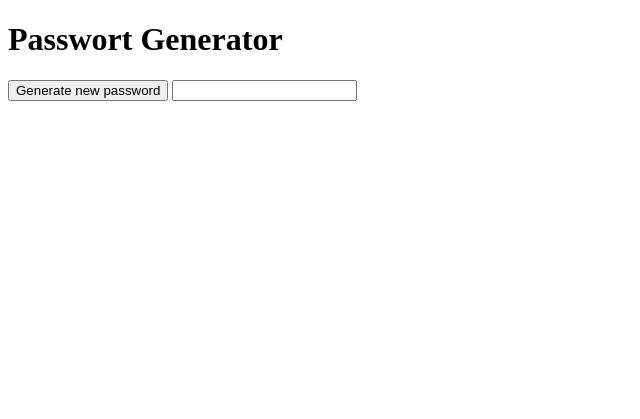
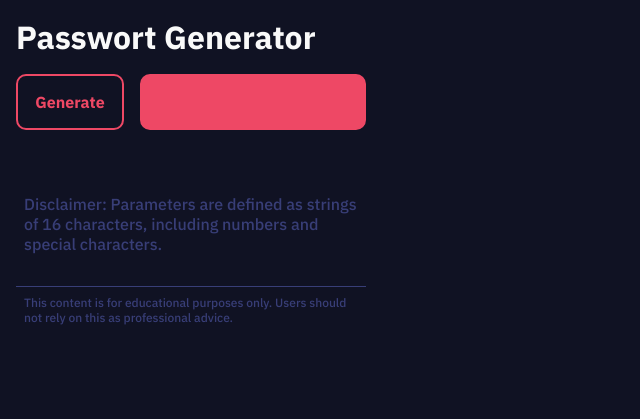
Before and after one commit to ynkroo/WEB_ISA.F24, a browser extension: page Yannick/Chrome_Passwort_Generator/index.html in a window 1280 px wide. Shown: the whole page, without its empty margins (0-640 px from the left). Drawn offline with nearby package versions, Linux system fonts and the light colour scheme; files that its build step writes are made by us from their sources.

Commit message:
update Generator

```diff
--- a/Yannick/Chrome_Passwort_Generator/generator.js
+++ b/Yannick/Chrome_Passwort_Generator/generator.js
@@ -3,16 +3,20 @@ document.getElementById("pressButton").addEventListener("click", function () {
   $.ajax({
     method: "GET",
     url: "https://api.api-ninjas.com/v1/passwordgenerator?length=" + length,
-    headers: { "X-Api-Key": "ZKP99o/G0eFhdyeBXAQzYA==2r9G6HKH49yu9Edq" }, // Replace 'YOUR_API_KEY' with your actual API key
+    headers: { "X-Api-Key": "ZKP99o/G0eFhdyeBXAQzYA==2r9G6HKH49yu9Edq" }, // Ensure this is the correct API key
     contentType: "application/json",
     success: function (result) {
-      console.log(result);
-      document.getElementById("passwordBox").value = result.password; // Assuming the API returns an object with a 'password' property
+      console.log("Received result:", result); // Debug the full result
+      if (result.random_password) {
+        document.getElementById("passwordBox").value = result.random_password;
+      } else {
+        console.error("Random password not available in the result:", result);
+        document.getElementById("passwordBox").value = "No password received";
+      }
     },
     error: function ajaxError(jqXHR) {
       console.error("Error: ", jqXHR.responseText);
-      document.getElementById("passwordBox").value =
-        "Error generating password";
+      document.getElementById("passwordBox").value = "Error occurred";
     },
   });
 });
--- a/Yannick/Chrome_Passwort_Generator/index.html
+++ b/Yannick/Chrome_Passwort_Generator/index.html
@@ -3,17 +3,37 @@
   <head>
     <meta charset="UTF-8" />
     <meta name="viewport" content="width=device-width, initial-scale=1.0" />
+    <meta
+      http-equiv="Content-Security-Policy"
+      content="script-src 'self' https://ajax.googleapis.com"
+    />
+
     <title>Passwort Generator</title>
-    <link rel="stylesheet" href="assets/style.css" />
-    <script src="generator.js"></script>
-    <script src="https://ajax.googleapis.com/ajax/libs/jquery/3.6.0/jquery.min.js"></script>
+    <link rel="stylesheet" href="style.css" />
   </head>
   <body>
     <header>
       <h1>Passwort Generator</h1>
     </header>
-    <button id="pressButton">Generate new password</button>
-    <!-- Display area for the generated password -->
-    <input type="text" id="passwordBox" readonly />
+    <main>
+      <button id="pressButton"><h2>Generate</h2></button>
+      <div>
+        <input type="text" id="passwordBox" aria-label="Generated password" />
+      </div>
+    </main>
+    <section class="disclaimer">
+      <h4>
+        Disclaimer: Parameters are defined as strings of 16 characters,
+        including numbers and special characters.
+      </h4>
+    </section>
+    <footer>
+      <p>
+        This content is for educational purposes only. Users should not rely on
+        this as professional advice.
+      </p>
+    </footer>
+    <script src="https://ajax.googleapis.com/ajax/libs/jquery/3.7.1/jquery.min.js"></script>
+    <script src="generator.js"></script>
   </body>
 </html>
--- a/Yannick/Chrome_Passwort_Generator/style.css
+++ b/Yannick/Chrome_Passwort_Generator/style.css
@@ -0,0 +1,93 @@
+@import url("https://fonts.googleapis.com/css2?family=IBM+Plex+Sans:ital,wght@0,100;0,200;0,300;0,400;0,500;0,600;0,700;1,100;1,200;1,300;1,400;1,500;1,600;1,700&display=swap");
+
+* {
+  box-sizing: border-box;
+  font-family: "IBM Plex Sans", sans-serif;
+  margin: 0;
+  padding: 0;
+}
+
+body {
+  margin: 1rem;
+  margin: 16px; /* Optional: Removes default margin for consistency */
+  width: 350px;
+  height: 400px;
+  font-weight: 500;
+  font-style: normal;
+  background-color: #101223;
+}
+
+h1 {
+  font-size: 2rem;
+  font-weight: 800;
+  color: #f9f9f9;
+}
+
+h2 {
+  font-size: 1rem;
+  font-weight: 800;
+}
+
+p {
+  font-size: 0.75rem;
+  color: #383e77;
+  padding-left: 8px;
+  padding-right: 8px;
+}
+
+main {
+  display: grid;
+  grid-template-columns: 1fr 1fr;
+  flex-wrap: nowrap;
+  gap: 16px;
+  width: 100%;
+}
+
+button,
+#passwordBox {
+  margin-top: 16px;
+  padding: 16px;
+  height: auto;
+  text-align: center;
+  border-radius: 10px;
+  font-size: 1rem;
+}
+
+button {
+  background-color: transparent;
+  border: 2px solid #ee4865;
+  color: #ee4865;
+  transition-duration: 0.4s;
+}
+
+button:hover {
+  background-color: #ee4865;
+  color: #101223;
+}
+
+#passwordBox {
+  background-color: #ee4865;
+  border: none;
+  font-weight: 800;
+  color: #101223;
+  border: 2px solid #ee4865;
+}
+
+h4 {
+  font-size: 1rem;
+  color: #383e77;
+  font-weight: 500;
+  padding-left: 8px;
+  padding-right: 8px;
+}
+
+.disclaimer {
+  margin-top: 56px;
+  padding-top: 8px;
+}
+
+footer {
+  margin-top: 32px;
+  padding-top: 8px;
+  border-top: 1px solid #383e77;
+}
```
Also changed, not shown: Yannick/Chrome_Passwort_Generator/manifest.json, 2 other files.
